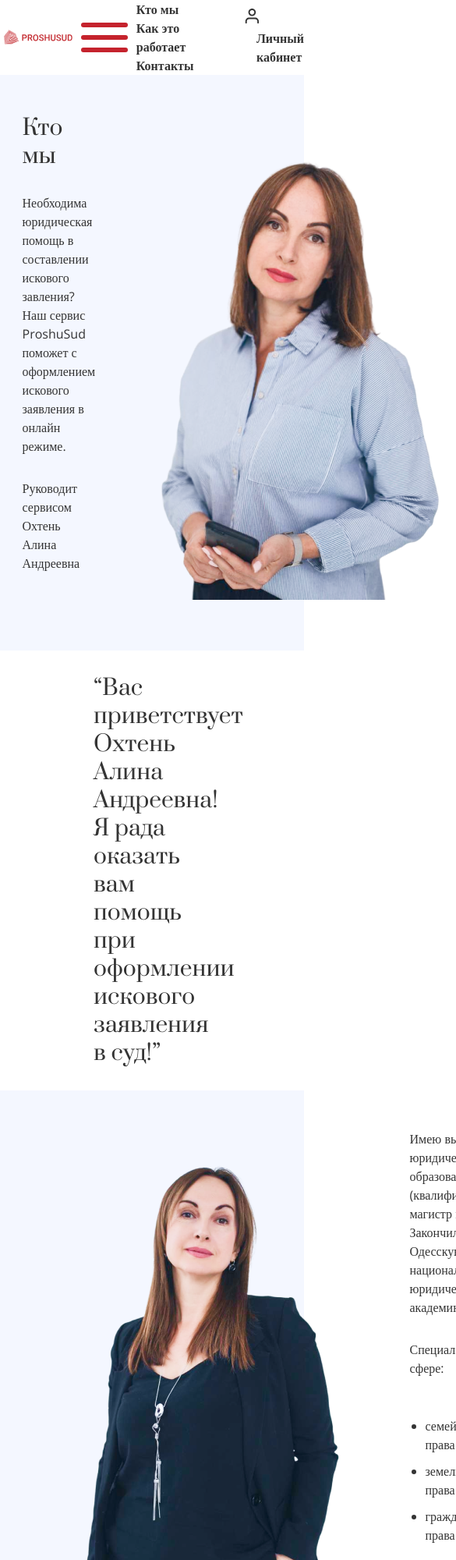
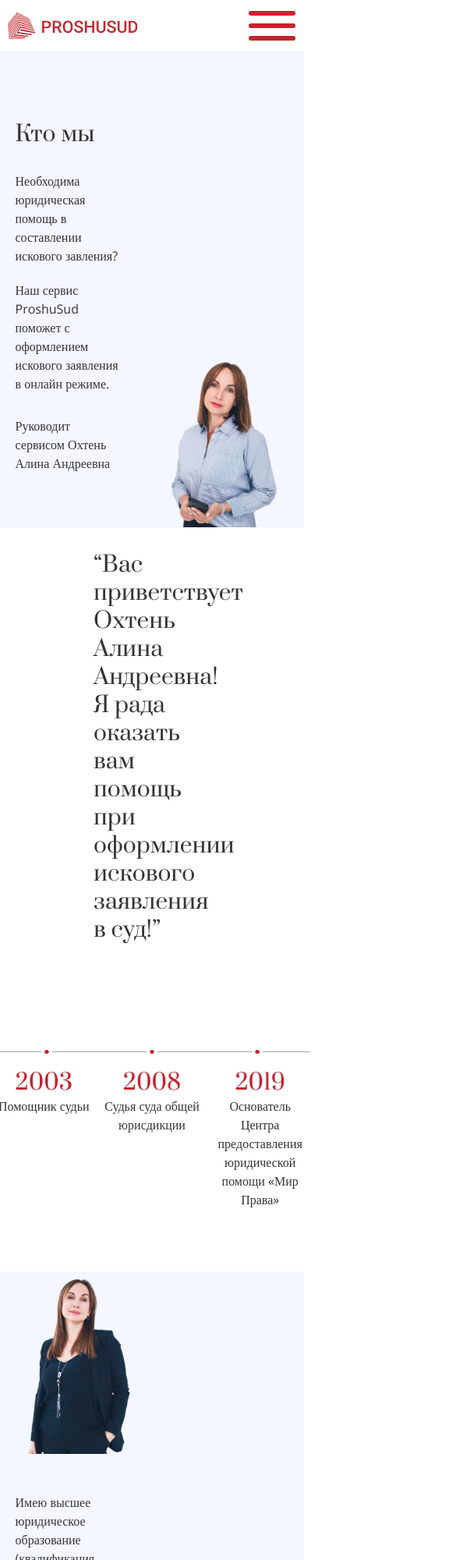
Before and after one commit to alfaodine/proshu_sud, a plain HTML site: page about-us.html in a window 390 px wide. Shown: the top 2000 px of the page at 78% size, 585 px wide, since content can reach past the window. Drawn offline with nearby package versions, Linux system fonts and the light colour scheme.

Commit message:
about us page

```diff
--- a/about-us.html
+++ b/about-us.html
@@ -15,39 +15,69 @@
 </head>
 
 <body>
-    <header class="header-pages">
-        <div class="header-pages__top">
+    <header class="header header_page">
+        <div class="header__top">
             <svg class="icon logo-icon">
                 <use xlink:href="#logo"></use>
             </svg>
-            <!-- burger menu    -->
+            <!-- burger menu  -->
             <button class="nav-toggle">
                 <span class="bar-top"></span>
                 <span class="bar-mid"></span>
                 <span class="bar-bot"></span>
               </button>
-
-            <ul class="header-pages__menu">
+              <div class="header__menu-bg">
+            <ul class="header__menu">
                 <li class="menu__item"><a href="">Кто мы</a></li>
                 <li class="menu__item"><a href="">Как это работает</a></li>
                 <li class="menu__item"><a href="">Контакты</a></li>
+                <li class="menu__item" id="personal-area_mobile"><svg class="icon">
+                    <use xlink:href="#presonal-area"></use>
+                </svg>
+                <a href="#" class="personal-area__link">Личный кабинет</a></li>
+                <!-- <div class="header__personal-area personal-area_mobile">
+                    <svg class="icon">
+                        <use xlink:href="#presonal-area"></use>
+                    </svg>
+                    <a href="#" class="personal-area__link">Личный кабинет</a>
+                </div> -->
             </ul>
-            <div class="header-pages__personal-area">
+        </div>
+            <div class="header__personal-area">
                 <svg class="icon">
                     <use xlink:href="#presonal-area"></use>
                 </svg>
                 <a href="#" class="personal-area__link">Личный кабинет</a>
             </div>
         </div>
+        <!-- <div class="header__main">
+            <div class="header__description">
+                <h1>Сервис составления исковых заявлений ProshuSud</h1>
+                <p class="header__text">
+                    Окажем вам помощь при оформлении искового заявления в суд
+                </p>
+                <button class="button" id="button_desktop">Получить консультацию онлайн</button>
+            </div>
+            <div class="header__photo">
+                <img src="./img/header-photo1x.png" alt="Охтень Алина Андреевна">
+            </div>
+            <div class="header__ceo-info">
+                <b>Охтень Алина Андреевна,</b>
+                <p>руководитель проекта ProshuSud, 17 лет работы в судебной системе</p>
+            </div>
+        </div> -->
 
+        <!-- <div class="header__bg">
+
+        </div> -->
 
     </header>
     <main class="main">
 
 
-        <section class="price">
-            <div class="price__description">
-                <p class="price__title title">
+        <section class="who-we-are">
+            <div class="who-we-are__description">
+                <p class="who-we-are__title title">
                     Кто  мы
                 </p>
                 <p>Необходима юридическая помощь в составлении искового завления?</p>
@@ -56,26 +86,44 @@
 
                         <p>Руководит сервисом Охтень Алина Андреевна</p>
             </div>
-            <div class="img">
+            <!-- <div class="img"> -->
                 <img src="./img/about-us/top_photo.png" alt="">
-            </div>
+            <!-- </div> -->
         </section>
         <section class="quote">
             <div class="quote__text">
-                <p>“Вас приветствует Охтень Алина Андреевна!Я рада оказать вам помощь при оформлении искового заявления в суд!”</p>
+                <p>“Вас приветствует Охтень Алина Андреевна! Я рада оказать вам помощь при оформлении искового заявления в суд!”</p>
+            </div>
+            <div class="quote__gridbox">
+                <div class="quote__img">
+                    <img src="./img/date-line.svg" alt="Dates image">
+                </div>
+                <div class="quote__date-block">
+                    <p>2003</p>
+                    <p>Помощник судьи</p>
+                </div>
+                <div class="quote__date-block">
+                    <p>2008</p>
+                    <p>Судья суда общей юрисдикции</p>
+                </div>
+                <div class="quote__date-block">
+                    <p>2019</p>
+                    <p>Основатель Центра предоставления юридической помощи «Мир Права»</p>
+                </div>
+
             </div>
         </section>
 
-        <section class="price">
-            <div class="img">
+        <section class="speciality">
+            <!-- <div class="img"> -->
                 <img src="./img/about-us/bottom_photo.png" alt="">
-            </div>
-            <div class="price__description">
+            <!-- </div> -->
+            <div class="speciality__description">
 
                 <p>Имею высшее юридическое образование (квалификация магистр права).
                     Закончила Одесскую национальную юридическую академию</p>
                     <p>Специалсит в сфере:</p>
-                <ul class="price__list">
+                <ul class="speciality__list">
                     <li>семейного права</li>
                     <li>земельного права</li>
                     <li>гражданского права</li>
--- a/scss/_media-quer.scss
+++ b/scss/_media-quer.scss
@@ -166,6 +166,9 @@
             line-height: 21px;
         }
     }
+    .header_page{
+        height: auto;
+        }
     .header__menu{
         // left: -105%;
         display: flex;
@@ -299,13 +302,7 @@
             }
         }
     }
-}
-@media (max-width: 576px){
-
-    .service-card-pros{
-        width: 100%;
-    }
-    .footer{
+    .footer {
         flex-direction: column;
         text-align: center;
         &__logo>p:last-of-type{
@@ -316,6 +313,13 @@
             margin-top: 30px;
         }
     }
+}
+@media (max-width: 576px){
+
+    .service-card-pros{
+        width: 100%;
+    }
+
     #button_mobile{
         margin: 20px auto;
         width: 90%;
--- a/scss/style.scss
+++ b/scss/style.scss
@@ -194,77 +194,77 @@ body{
             right: 50%;
         }
     }
-    .header-pages{
-        position: relative;
-        padding: 0 calc(50vw - 585px);
-        &__top{
-            @include flex_content (space-between, center);
-            position: relative;
-            z-index: 1;
-            font-weight: 700;
-        }
-        & .logo-icon{
-            width: 15.6em;
-            height: 3.7em;
-        }
-        a{
-            text-decoration: none;
-            color: $color_black;
-            position: relative;
-            display: inline-block;
-        }
+    // .header-pages{
+    //     position: relative;
+    //     padding: 0 calc(50vw - 585px);
+    //     &__top{
+    //         @include flex_content (space-between, center);
+    //         position: relative;
+    //         z-index: 1;
+    //         font-weight: 700;
+    //     }
+    //     & .logo-icon{
+    //         width: 15.6em;
+    //         height: 3.7em;
+    //     }
+    //     a{
+    //         text-decoration: none;
+    //         color: $color_black;
+    //         position: relative;
+    //         display: inline-block;
+    //     }
 
-        & a:hover::after {
-            content: "";
-            display: block;
-            position: absolute;
-            width: 100%;
+    //     & a:hover::after {
+    //         content: "";
+    //         display: block;
+    //         position: absolute;
+    //         width: 100%;
 
-            /* Adjust height and bottom values to work with selected font */
-            height: .07em;
-            bottom: .1em;
+    //         /* Adjust height and bottom values to work with selected font */
+    //         height: .07em;
+    //         bottom: .1em;
 
-            background-image: linear-gradient(
-                to right,
-                transparent 0%,
-                $color_black 30%,
-                $color_black 50%,
-                $color_black 70%,
-                transparent 100%
-            );
+    //         background-image: linear-gradient(
+    //             to right,
+    //             transparent 0%,
+    //             $color_black 30%,
+    //             $color_black 50%,
+    //             $color_black 70%,
+    //             transparent 100%
+    //         );
 
-            /* Set-up fade-in animation */
-            opacity: 0;
-            animation: fadeIn 600ms ease-out forwards;
-        }
+    //         /* Set-up fade-in animation */
+    //         opacity: 0;
+    //         animation: fadeIn 600ms ease-out forwards;
+    //     }
 
-        @keyframes fadeIn{
-            100%{
-                opacity: 1;
-            }
-        }
+    //     @keyframes fadeIn{
+    //         100%{
+    //             opacity: 1;
+    //         }
+    //     }
 
-        &__menu{
-            display: block;
-            list-style: none;
-                & li{
-                    display: inline-block;
-                }
-                & li:not(:last-child){
-                    padding-right: 3.5em;
-                }
-            }
-            &__personal-area{
-                & svg{
-                    height: 1.2em;
-                    width: 1.3em;
-                }
-                & a{
-                    margin-left: 1em;
-                }
-            }
+    //     &__menu{
+    //         display: block;
+    //         list-style: none;
+    //             & li{
+    //                 display: inline-block;
+    //             }
+    //             & li:not(:last-child){
+    //                 padding-right: 3.5em;
+    //             }
+    //         }
+    //         &__personal-area{
+    //             & svg{
+    //                 height: 1.2em;
+    //                 width: 1.3em;
+    //             }
+    //             & a{
+    //                 margin-left: 1em;
+    //             }
+    //         }
 
-    }
+    // }
     #personal-area_mobile{
         display: none;
     }
@@ -373,7 +373,7 @@ body{
         }
 
     }
-    .price{
+    .price, .who-we-are, .speciality{
         @include flex_content(space-between, flex-start);
         padding: 0 calc(50vw - 585px);
         background: rgb(244, 247, 255);
@@ -687,12 +687,62 @@ body{
 
 
     // ---------------about-us page---------------
-
+    .header_page{
+    background: none;
+    height: auto;
+    }
+    .who-we-are{
+        & img{
+            width: 50%;
+            margin-top: auto;
+        }
+        & p:not(:first-of-type){
+            margin-bottom: 20px;
+        }
+        &__description{
+            padding: 10% 10% 0 5%;
+        }
+    }
+    .speciality{
+        & img{
+            width: 50%;
+            margin-top: auto;
+        }
+        &__description p:last-of-type {
+            margin: 2em 0 .5em;
+        }
+    }
     .quote{
         padding: 0 calc(50vw - 450px);
         @include font_style (Prata, 28px, 400, 36px);
         &__text{
             margin: 30px 120px;
         }
+        &__gridbox{
+            display: grid;
+            grid-gap: 10px;
+            grid-template-columns: repeat(3, 33%);
+            grid-template-rows: repeat(2, auto);
+            justify-content: center;
+            align-content: center;
+            text-align: center;
+        }
+        &__img{
+                grid-column: 1 / 4;
+                width: 100%;
+                margin-top: 3em;
+                & img{
+                    width: 100%;
+                }
+        }
+        &__date-block{
+            & p:first-of-type{
+                color: $color_red;
+            }
+            & p:last-of-type{
+                @include font_style (Open Sans, 16px, 400, 24px);
+                margin-bottom: 5em;
+            }
+        }
     }
 @import "media-quer";
```
Also changed, not shown: css/style.css, img/date-line.svg (added), 1 other file.
